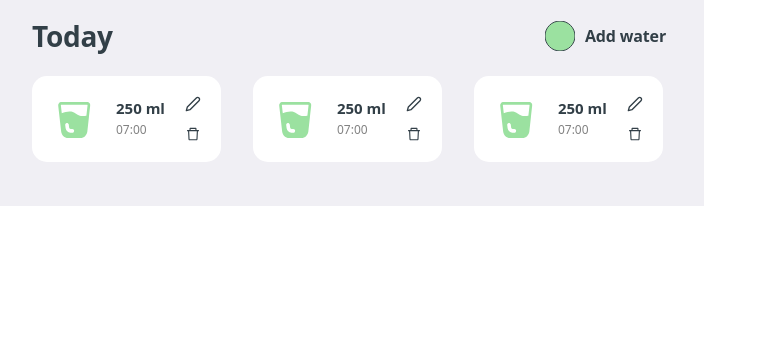
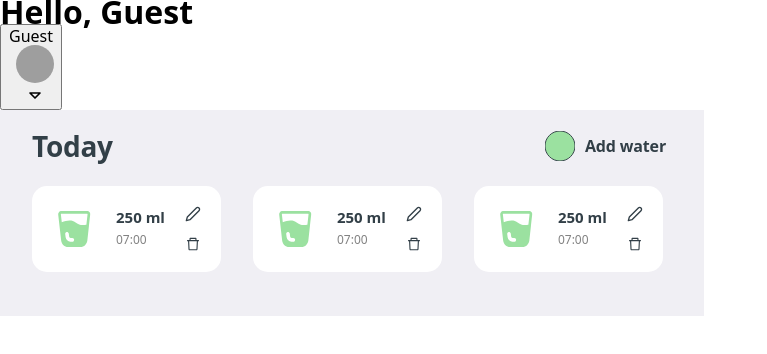
Before and after one commit to Olena-Synytsia/aqua-track-02-FIX, a React (Vite) app: page /tracker in a window 1280 px wide. Shown: the top 354 px of the page, without its empty margins (0-767 px from the left). Built offline with nearby package versions, Linux system fonts and the light colour scheme; grey boxes are pictures that could not be loaded.

Commit message:
userbar-btn

```diff
--- a/src/components/SignUpPage/SignUpForm.jsx
+++ b/src/components/SignUpPage/SignUpForm.jsx
@@ -7,6 +7,7 @@ import * as yup from "yup";
 import { yupResolver } from "@hookform/resolvers/yup";
 import Logo from "../HomePage/WelcomeSection/Logo/Logo";
 import s from "./SingUpForm.module.css";
+import { setEmail } from "../../redux/auth/slice.js";
 
 const schema = yup.object({
   email: yup
@@ -49,6 +50,7 @@ const SignUpForm = () => {
 
     try {
       await dispatch(register({ email, password })).unwrap();
+      dispatch(setEmail(email)); // зберегти email
       navigate("/tracker");
     } catch (error) {
       setNotification(error.message);
--- a/src/components/TrackerPage/WaterDailedInfo/UserPanel/UserBar/UserBar.jsx
+++ b/src/components/TrackerPage/WaterDailedInfo/UserPanel/UserBar/UserBar.jsx
@@ -0,0 +1,18 @@
+import { useSelector } from "react-redux";
+import UserBarBtn from "./UserBarBtn/UserBarBtn.jsx";
+
+const UserBar = () => {
+  const nameButton = useSelector((state) => state.user.userInfo?.email);
+  const Btnname = nameButton ? nameButton.split("@")[0] : "Guest";
+
+  return (
+    <div>
+      <UserBarBtn
+        userName={Btnname}
+        avatarUrl="https://static.ukrinform.com/photos/2022_12/thumb_files/630_360_1672356307-406.jpeg"
+      />
+    </div>
+  );
+};
+
+export default UserBar;
--- /dev/null
+++ b/src/components/TrackerPage/WaterDailedInfo/UserPanel/UserBar/UserBarBtn/UserBarBtn.jsx
@@ -0,0 +1,52 @@
+import { useState } from "react";
+import UserBarPopover from "../UserBarPopover/UserBarPopover.jsx";
+
+const UserBarBtn = ({ userName, avatarUrl }) => {
+  const [isPopoverOpen, setIsPopoverOpen] = useState(false);
+
+  const handleButtonClick = () => {
+    setIsPopoverOpen((prev) => !prev); // Перемикає стан поповеру
+  };
+
+  return (
+    <div>
+      <button type="button" onClick={handleButtonClick}>
+        <span>{userName}</span>
+        <img
+          src={avatarUrl}
+          alt="User Avatar"
+          style={{
+            width: "38px",
+            height: "38px",
+            borderRadius: "50%",
+            marginLeft: "8px",
+          }}
+        />
+        <svg
+          xmlns="http://www.w3.org/2000/svg"
+          width="20"
+          height="20"
+          viewBox="0 0 24 24"
+          fill="none"
+          stroke="currentColor"
+          strokeWidth="2"
+          strokeLinecap="round"
+          strokeLinejoin="round"
+          style={{
+            marginLeft: "8px",
+            cursor: "pointer",
+            transform: isPopoverOpen ? "rotate(180deg)" : "rotate(0deg)",
+            transition: "transform 0.3s ease",
+          }}
+        >
+          <path d="M12 18L6 12H18L12 18Z" />
+        </svg>
+      </button>
+      {isPopoverOpen && (
+        <UserBarPopover onClose={() => setIsPopoverOpen(false)} />
+      )}
+    </div>
+  );
+};
+
+export default UserBarBtn;
--- a/src/components/TrackerPage/WaterDailedInfo/UserPanel/UserBar/UserBarPopover/UserBarPopover.jsx
+++ b/src/components/TrackerPage/WaterDailedInfo/UserPanel/UserBar/UserBarPopover/UserBarPopover.jsx
@@ -0,0 +1,5 @@
+export const UserBarPopover = () => {
+  return <h1>Popover</h1>;
+};
+
+export default UserBarPopover;
--- a/src/components/TrackerPage/WaterDailedInfo/UserPanel/UserName/UserName.jsx
+++ b/src/components/TrackerPage/WaterDailedInfo/UserPanel/UserName/UserName.jsx
@@ -1,61 +1,10 @@
+import { useSelector } from "react-redux";
+
 const UserName = () => {
-  return <h1>Hello, {UserName.name}</h1>;
+  const emailGreet = useSelector((state) => state.user.userInfo?.email);
+  const username = emailGreet ? emailGreet.split("@")[0] : "Guest";
+
+  return <h1>Hello, {username}</h1>;
 };
 
 export default UserName;
-
-// import React, { useState } from 'react';
-
-// function App() {
-//   const [email, setEmail] = useState('');
-
-//   // Функція для витягування частини до '@'
-//   const getNameBeforeAt = (email) => {
-//     return email.split('@')[0]; // Розбиваємо email на дві частини по '@' і беремо першу
-//   };
-
-//   return (
-//     <div>
-//       <input
-//         type="email"
-//         value={email}
-//         onChange={(e) => setEmail(e.target.value)}
-//         placeholder="Enter your email"
-//       />
-//       <p>Hello, {getNameBeforeAt(email)}!</p>
-//     </div>
-//   );
-// }
-
-// export default App;
-
-// import React, { useState, useEffect } from 'react';
-
-// // Функція для витягування частини email до '@'
-// const getNameBeforeAt = (email) => {
-//   return email.split('@')[0]; // Розбиваємо email на дві частини по '@' і беремо першу
-// };
-
-// const UserName = () => {
-//   const [email, setEmail] = useState(''); // Стан для зберігання email
-
-//   useEffect(() => {
-//     // Імітація запиту до бекенду
-//     const fetchEmailFromBackend = async () => {
-//       // Приклад запиту, який отримує email
-//       const response = await fetch('/api/get-email'); // Замість цього використовуйте свій реальний API
-//       const data = await response.json();
-//       setEmail(data.email); // Припускаємо, що сервер повертає { email: "user@example.com" }
-//     };
-
-//     fetchEmailFromBackend();
-//   }, []);
-
-//   return <h1>Hello, {getNameBeforeAt(email)}</h1>;
-// };
-
-// export default UserName;
-
-// useState: Створює стан для зберігання email.
-// useEffect: Виконується після рендеру компонента і ініціює асинхронний запит до бекенду, щоб отримати email.
-// getNameBeforeAt: Функція, яка розбиває email і витягує ім'я користувача до символу @.
--- a/src/components/TrackerPage/WaterDailedInfo/UserPanel/UserPanel.jsx
+++ b/src/components/TrackerPage/WaterDailedInfo/UserPanel/UserPanel.jsx
@@ -1,7 +1,13 @@
+import UserBar from "./UserBar/UserBar.jsx";
+import UserName from "./UserName/UserName.jsx";
+
 const UserPanel = () => {
-  return <h1>UserPanel</h1>;
-  // <UserName />
-  // <UserBar />
+  return (
+    <>
+      <UserName />
+      <UserBar />
+    </>
+  );
 };
 
 export default UserPanel;
--- a/src/components/TrackerPage/WaterDailedInfo/WaterDetailedInfo.jsx
+++ b/src/components/TrackerPage/WaterDailedInfo/WaterDetailedInfo.jsx
@@ -1,8 +1,10 @@
 import DailyInfo from "./DailyInfo/DailyInfo.jsx";
+import UserPanel from "./UserPanel/UserPanel.jsx";
 
 const WaterDetailedInfo = () => {
   return (
     <>
+      <UserPanel />
       <DailyInfo />
     </>
   );
--- a/src/redux/auth/selectors.js
+++ b/src/redux/auth/selectors.js
@@ -3,3 +3,4 @@ export const selectTokens = (state) => state.user.tokens;
 export const selectIsAuthenticated = (state) => state.user.isAuthenticated;
 export const selectLoading = (state) => state.user.loading;
 export const selectError = (state) => state.user.error;
+// export const selectEmail = (state) => state.user.email;
--- a/src/redux/auth/slice.js
+++ b/src/redux/auth/slice.js
@@ -27,6 +27,13 @@ const userSlice = createSlice({
       state.userInfo = null;
       state.tokens = null;
       state.isAuthenticated = false;
+    },
+    setEmail(state, action) {
+      if (state.userInfo) {
+        state.userInfo.email = action.payload; // Оновлюємо email у userInfo
+      } else {
+        state.userInfo = { email: action.payload };
+      }
     },
   },
   extraReducers: (builder) => {
@@ -77,5 +84,5 @@ const userSlice = createSlice({
   },
 });
 
-export const { clearError, clearUser } = userSlice.actions;
+export const { clearError, clearUser, setEmail } = userSlice.actions;
 export const authReducer = userSlice.reducer;
```
